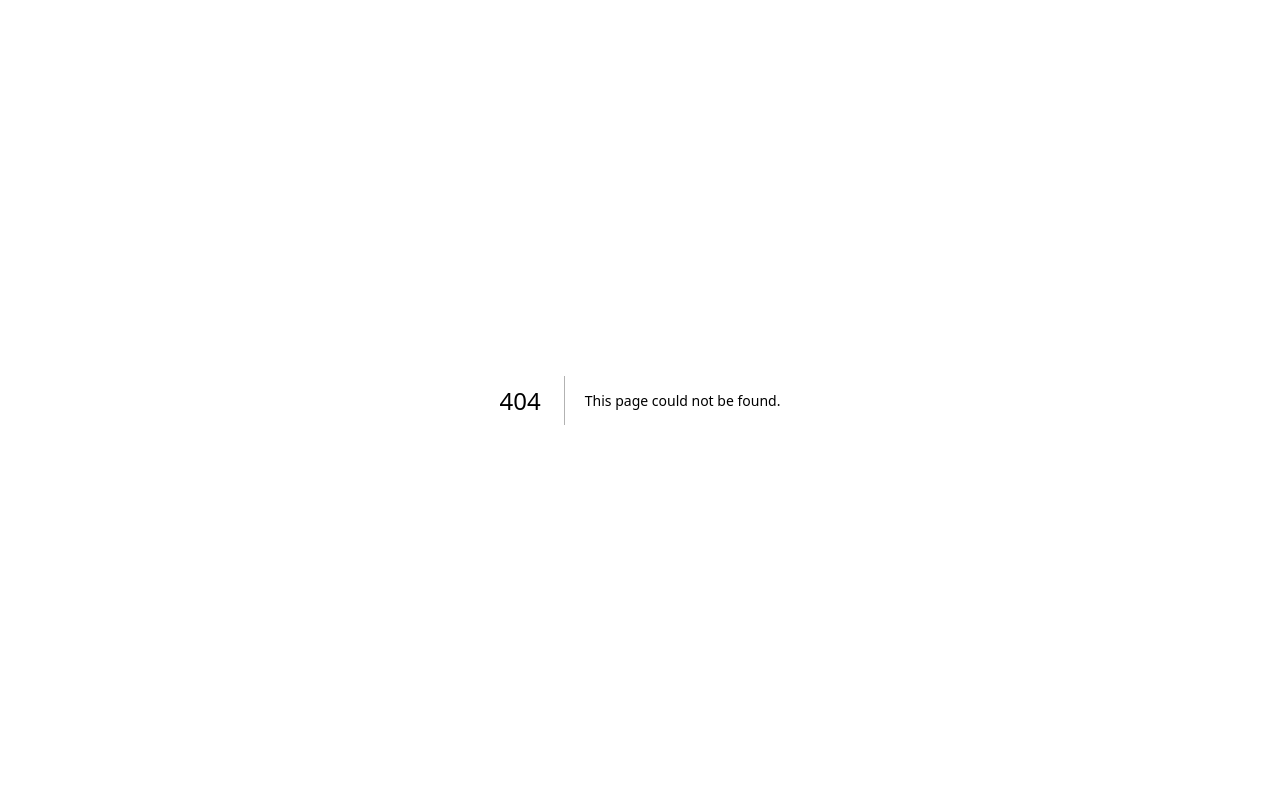
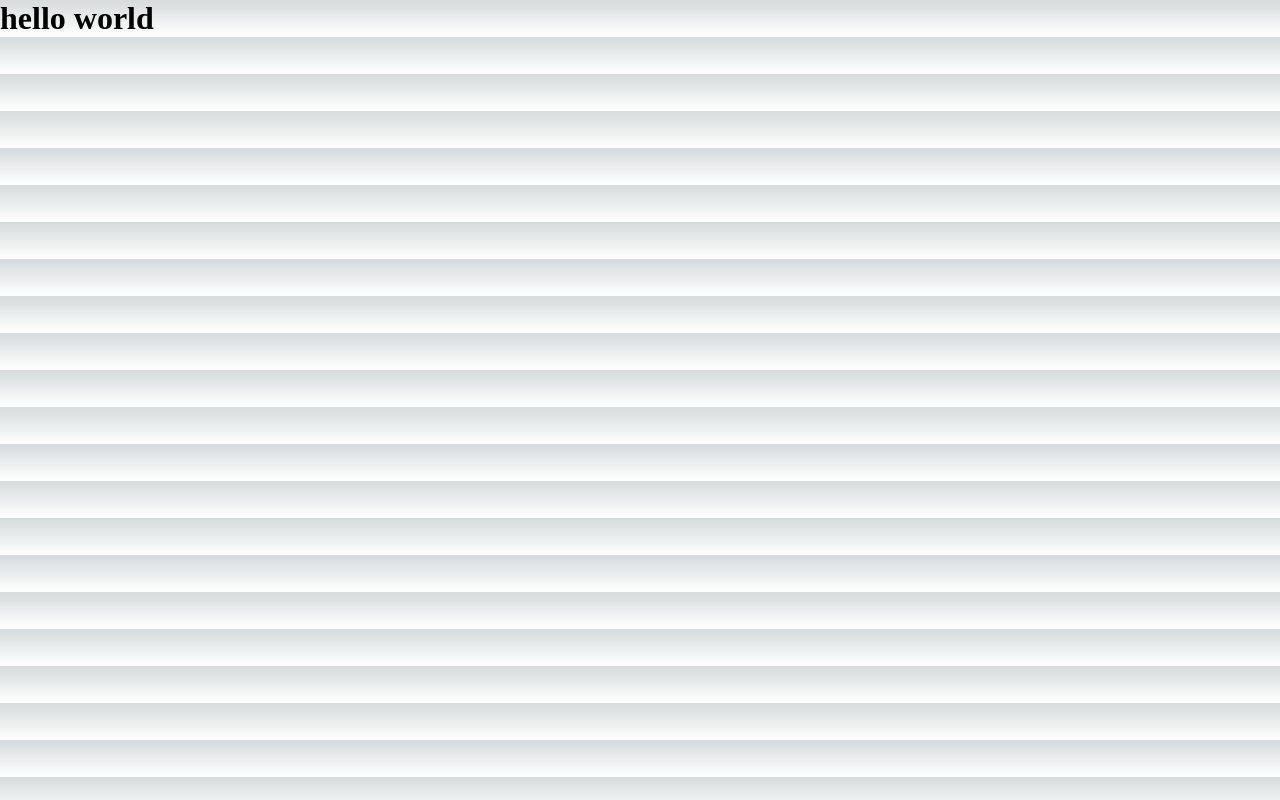
Before and after one commit to muhammed-basaran/retro-snake, a Next.js app: page /game in a window 1280 px wide. Before the commit this address had no page. Built offline with nearby package versions, Linux system fonts and the light colour scheme.

Commit message:
add routing folder

```diff
--- /dev/null
+++ b/src/pages/game/index.js
@@ -0,0 +1,3 @@
+export default function Game() {
+  return <h1>hello world</h1>;
+}
```
